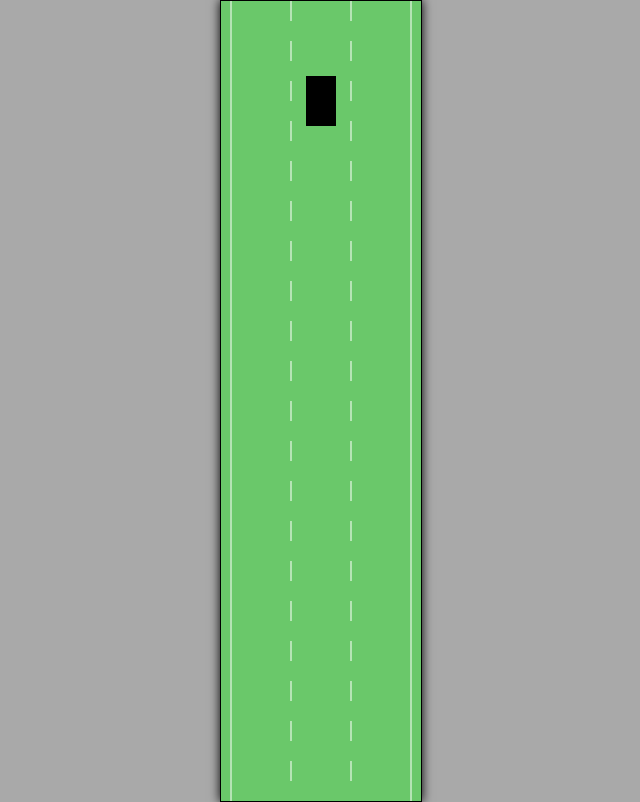
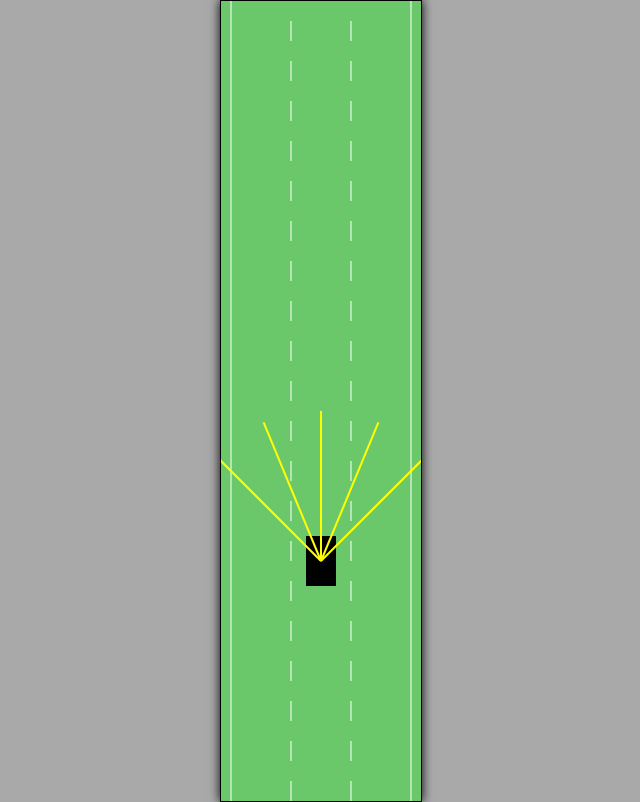
Before and after one commit to ahmed1234552/Self-driving-car, a plain HTML site: page index.html in a window 1280 px wide. Shown: the whole page, without its empty margins (319-959 px from the left). Drawn offline with Linux system fonts and the light colour scheme.

Commit message:
add sensor

```diff
--- a/car.js
+++ b/car.js
@@ -11,13 +11,14 @@ class Car {
     this.friction = 0.05;
     this.angle = 0;
 
-
+    this.sensor = new Sensor(this);
     this.controls = new Controls();
   }
 
 
     update() {
         this.#move();
+        this.sensor.update();
     }
 
     #move() {
@@ -76,5 +77,7 @@ class Car {
       ctx.fill();
 
       ctx.restore();//restore canvas to previous state
+
+      this.sensor.draw(ctx);
   }
 }
--- a/index.html
+++ b/index.html
@@ -5,6 +5,7 @@
 </head>
 <body>
   <canvas id="myCanvas"> </canvas>
+  <script src="sensor.js"></script>
   <script src="utils.js"></script>
   <script src="road.js"></script>
   <script src="controls.js"></script>
--- a/main.js
+++ b/main.js
@@ -4,14 +4,21 @@ canvas.width = 200;
 const ctx = canvas.getContext("2d");//drawing context
 const road = new Road(canvas.width / 2, canvas.width*0.9);
 const car = new Car(road.getLaneCenter(1), 100, 30, 50);
-car.draw(ctx);
+//car.draw(ctx);
 
 animate();
 
 function animate() {
     car.update();
+
     canvas.height = window.innerHeight;//resize canvas clear canvas too
+
+    ctx.save();//save the current state of the context
+    ctx.translate(0, -car.y+canvas.height*0.7);
+
     road.draw(ctx);
     car.draw(ctx);
+    ctx.restore();//restore the context to the saved state
+
     requestAnimationFrame(animate);//call animate again many times
 }
--- /dev/null
+++ b/sensor.js
@@ -0,0 +1,44 @@
+class Sensor {
+  constructor(car) {
+    this.car = car;
+    this.rayCount = 5;
+    this.rayLength = 150; //100pixels
+    this.raySpread = Math.PI /2; //45 degrees
+
+    this.rays = [];
+  }
+
+  update() {
+        this.#castRays();
+    }
+
+    #castRays() {
+        this.rays = [];
+        for (let i = 0; i < this.rayCount; i++) {
+            const rayAngle = lerp(
+                this.raySpread / 2,
+                -this.raySpread / 2,
+                this.rayCount == 1 ? 0.5 : i / (this.rayCount - 1)
+            ) + this.car.angle;
+
+            const start = { x: this.car.x, y: this.car.y };
+            const end = {
+                x: this.car.x - Math.sin(rayAngle) * this.rayLength,
+                y: this.car.y - Math.cos(rayAngle) * this.rayLength,
+            };
+            this.rays.push([start, end]);
+        }
+    }
+
+  draw(ctx) {
+    for (let i = 0; i < this.rayCount; i++) {
+      ctx.beginPath();
+      ctx.lineWidth = 2;
+      ctx.strokeStyle = "yellow";
+
+      ctx.moveTo(this.rays[i][0].x, this.rays[i][0].y);
+      ctx.lineTo(this.rays[i][1].x, this.rays[i][1].y);
+      ctx.stroke();
+    }
+  }
+}
```
Also changed, not shown: road.js (line endings or trailing spaces).
